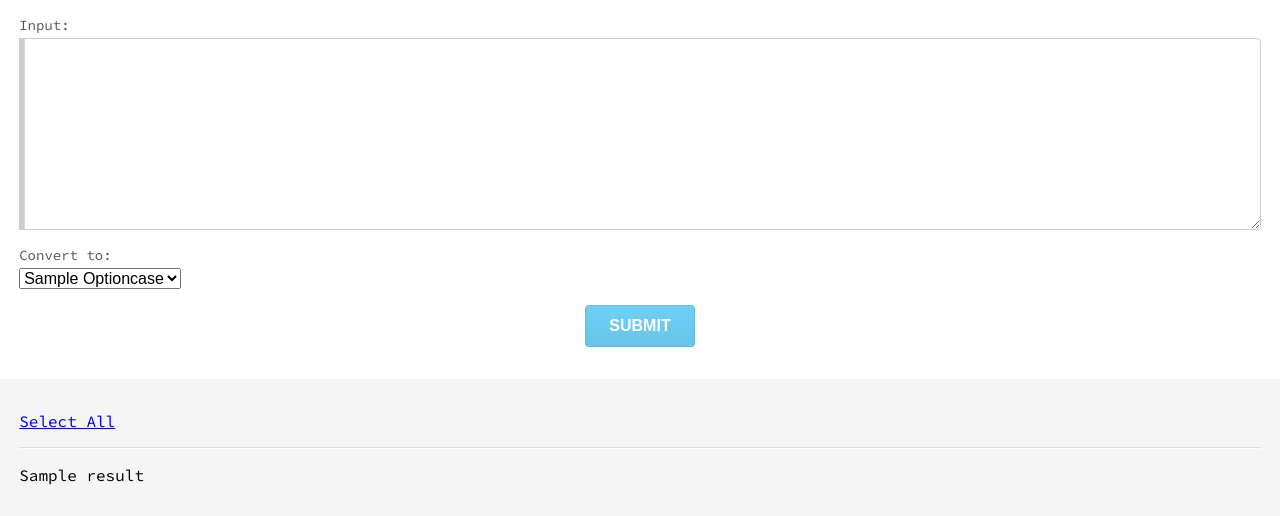
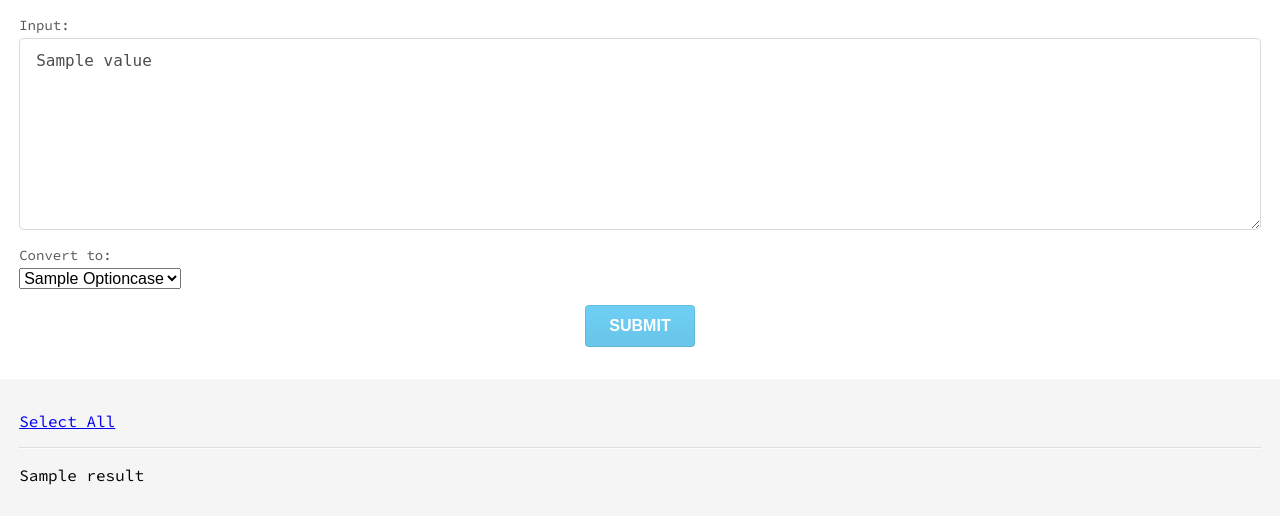
Before and after one commit to lovett/medley, a Python web app: template templates/lettercase.html in a window 1280 px wide. Shown: the part 74-590 px from the top of the page. Run offline with Jinja, Linux system fonts and the light colour scheme; the template is opened without the code that fills it: most values are stand-ins (such as "Sample title", 1, 10 or a date in 2020).

Commit message:
Repopulate textarea on lettercase form

```diff
--- a/templates/lettercase.html
+++ b/templates/lettercase.html
@@ -10,7 +10,7 @@
 <form class="sixteen wide column ui form" method="post" action="/lettercase">
     <div class="field">
         <label for="value">Input:</label>
-        <textarea id="value" name="value" value="{{ value|default('', true) }}" autofocus></textarea>
+        <textarea id="value" name="value">{{ value|default('', true) }}</textarea>
     </div>
     <div class="field">
         <label for="style">Convert to:</label>
```
